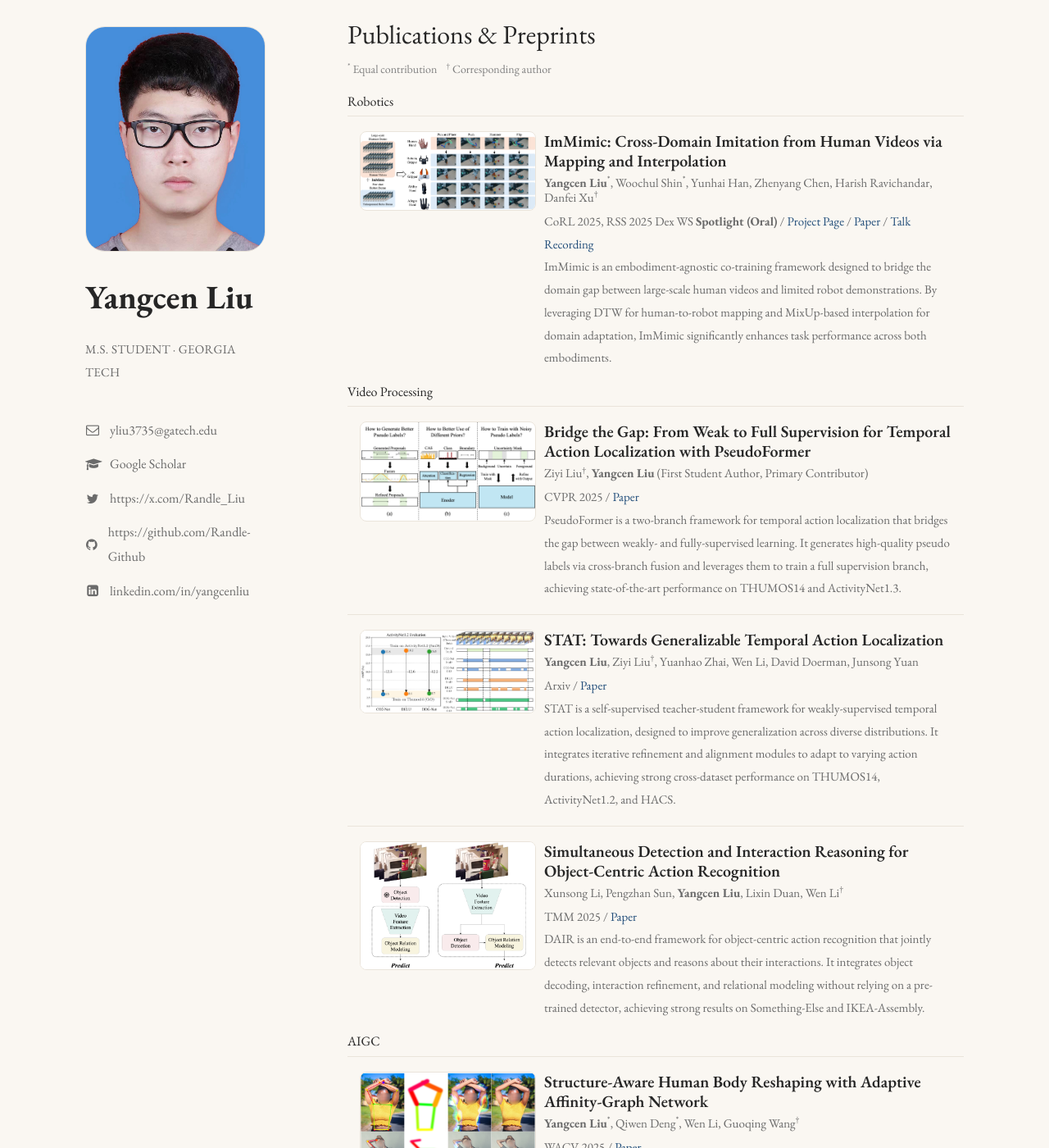
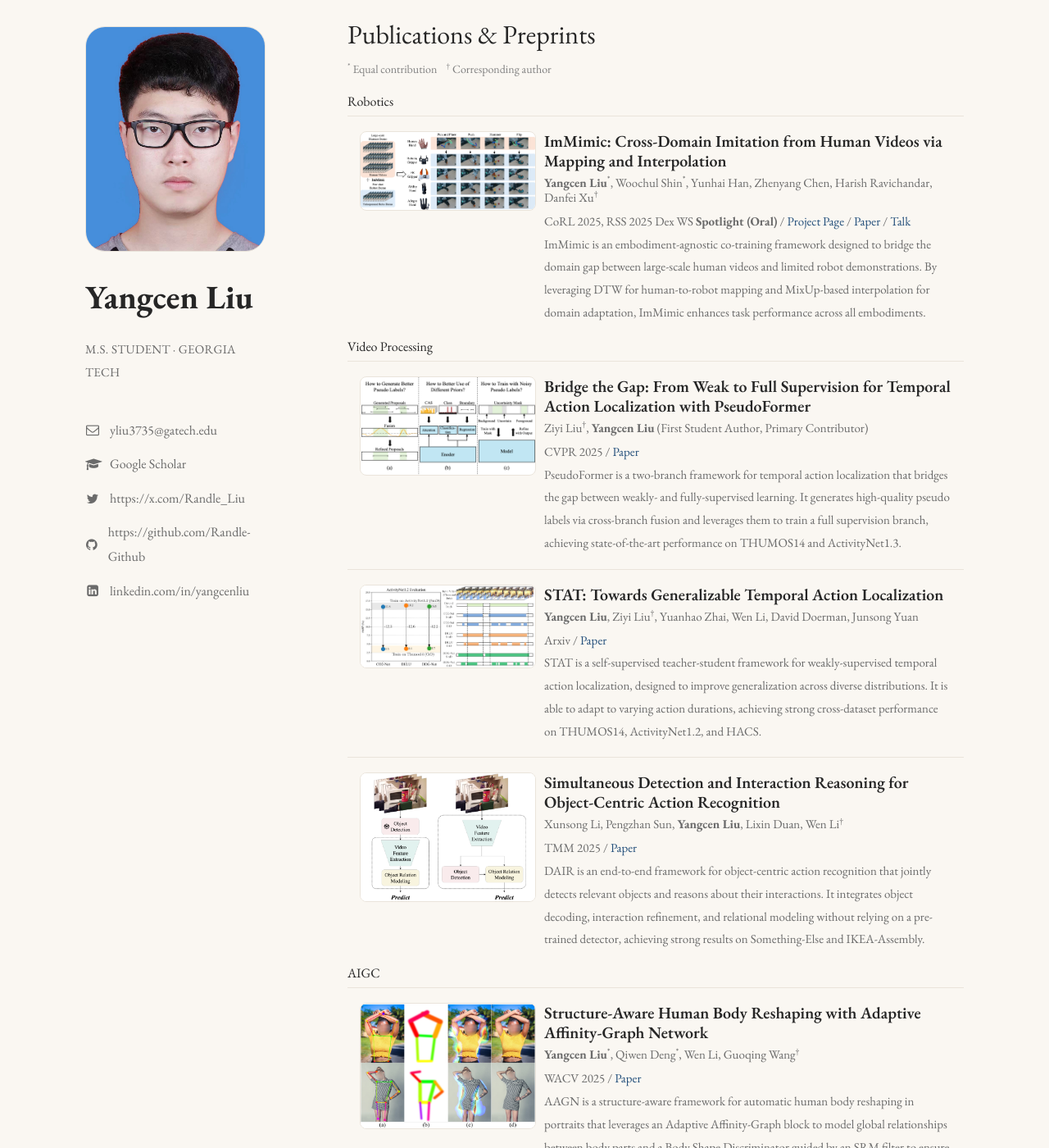
Before and after one commit to YangcenLiu/homepage.github.io, a Jekyll site: the page index.html, which Jekyll copies as it is, in a window 1280 px wide and 1400 px high, scrolled down 939 px. Shown: the whole window at 82% size. Built offline with Jekyll 4.4.1, drawn with Linux system fonts in a browser that asks for light colours; nearby versions of some CDN libraries.

```diff
--- a/index.html
+++ b/index.html
@@ -295,10 +295,10 @@
                                     <span class="conference">CoRL 2025, RSS 2025 Dex WS <strong>Spotlight (Oral)</strong></span> /
                                     <a href="https://sites.google.com/view/immimic">Project Page</a> /
                                     <a href="https://openreview.net/pdf/71eeb1380524067a776d1c563ac1a37bf0f94f98.pdf">Paper</a> /
-                                    <a href="https://www.youtube.com/watch?v=7a5HYjQ4wJo">Talk Recording</a><br>
+                                    <a href="https://www.youtube.com/watch?v=7a5HYjQ4wJo">Talk</a><br>
                                     ImMimic is an embodiment-agnostic co-training framework designed to bridge the domain gap between
                                     large-scale human videos and limited robot demonstrations. By leveraging DTW for human-to-robot mapping and MixUp-based interpolation
-                                    for domain adaptation, ImMimic significantly enhances task performance across both embodiments.
+                                    for domain adaptation, ImMimic enhances task performance across all embodiments.
                                 </p>
                             </div>
                         </div>
@@ -346,7 +346,7 @@
                                     <span class="conference">Arxiv</span> /
                                     <a href="http://export.arxiv.org/abs/2404.13311">Paper</a><br>
                                     STAT is a self-supervised teacher-student framework for weakly-supervised temporal action localization, designed to improve
-                                    generalization across diverse distributions. It integrates iterative refinement and alignment modules to adapt to varying
+                                    generalization across diverse distributions. It is able to adapt to varying
                                     action durations, achieving strong cross-dataset performance on THUMOS14, ActivityNet1.2, and HACS.
                                 </p>
                             </div>
```
